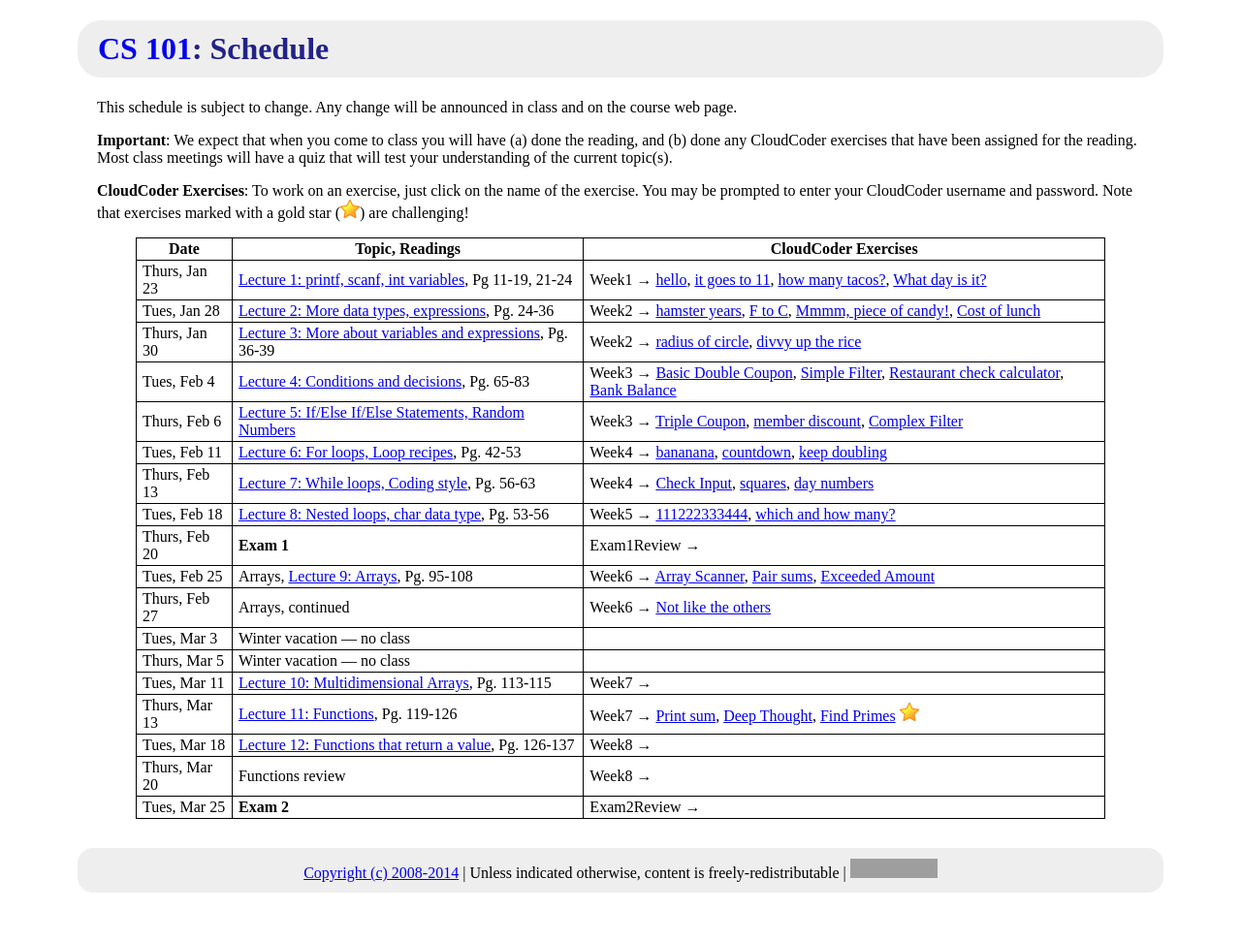
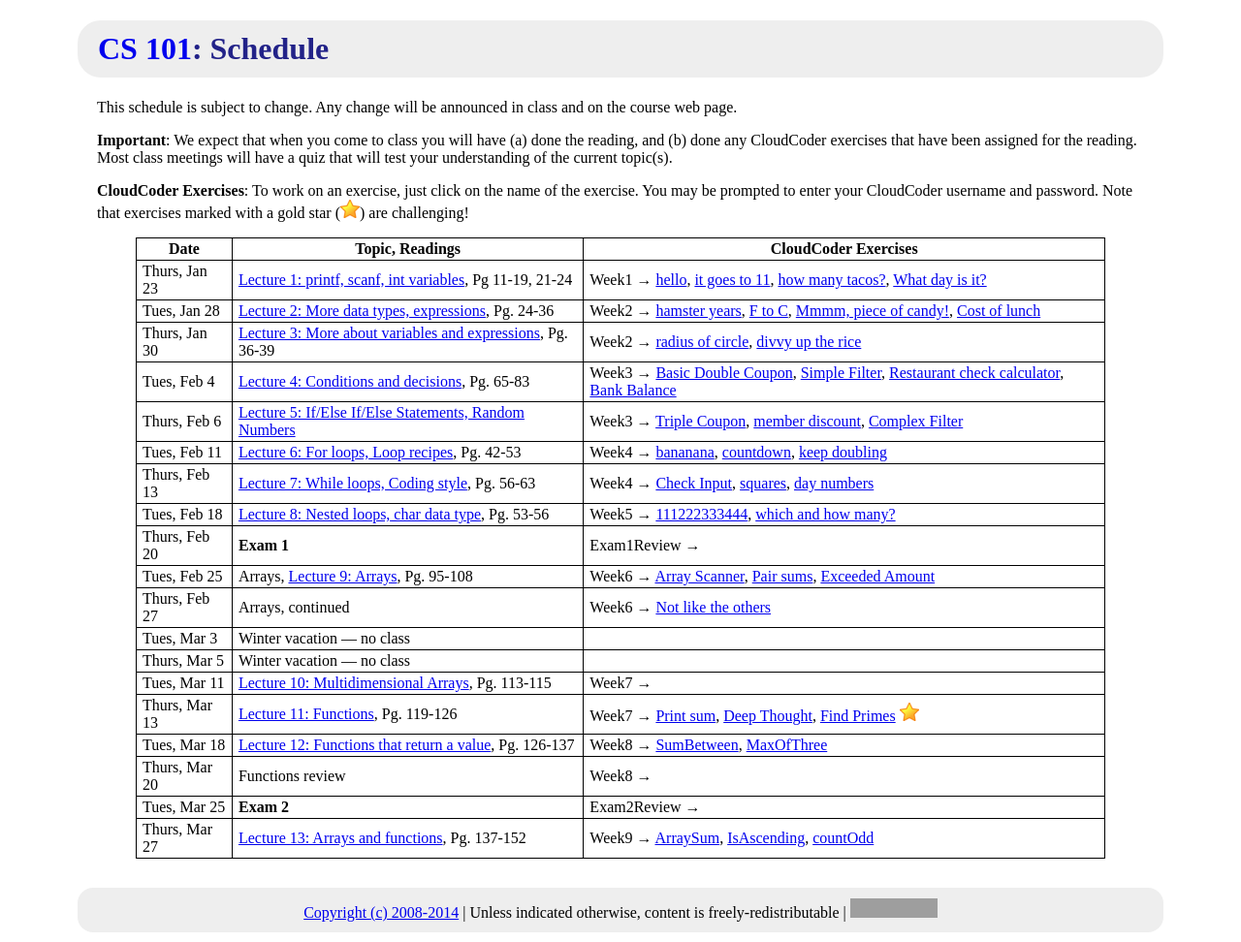
Before and after one commit to ycpcs/cs101-spring2014, a Jekyll site: the page built from schedule.md, in a window 1280 px wide. Shown: the whole page at 97% size. Built offline with Jekyll 4.4.1, drawn with Linux system fonts in a browser that asks for light colours; Markdown is read by kramdown in place of the engine named in the settings; before the commit the page ends 931 px from its top, so only the background shows below that; grey boxes are pictures that could not be loaded.

Commit message:
more CC problems

```diff
--- a/schedule.md
+++ b/schedule.md
@@ -27,9 +27,10 @@ announced in class and on the course web page.
 > Thurs, Mar 5 | Winter vacation &mdash; no class |
 > Tues, Mar 11 | [Lecture 10: Multidimensional Arrays](lectures/lecture10.html), Pg. 113-115 | Week7 &rarr;
 > Thurs, Mar 13 | [Lecture 11: Functions](lectures/lecture11.html), Pg. 119-126 | Week7 &rarr; [Print sum](https://cs.ycp.edu/cloudcoder/#exercise?c=5,p=110), [Deep Thought](https://cs.ycp.edu/cloudcoder/#exercise?c=5,p=111), [Find Primes](https://cs.ycp.edu/cloudcoder/#exercise?c=5,p=112) <img src="{{site.url}}/images/goldstar-tiny.png" />
-> Tues, Mar 18 | [Lecture 12: Functions that return a value](lectures/lecture12.html), Pg. 126-137 | Week8 &rarr;
+> Tues, Mar 18 | [Lecture 12: Functions that return a value](lectures/lecture12.html), Pg. 126-137 | Week8 &rarr; [SumBetween](https://cs.ycp.edu/cloudcoder/#exercise?c=5,p=116), [MaxOfThree](https://cs.ycp.edu/cloudcoder/#exercise?c=5,p=117)
 > Thurs, Mar 20 | Functions review | Week8 &rarr;
 > Tues, Mar 25 | **Exam 2** | Exam2Review &rarr;
+> Thurs, Mar 27 | [Lecture 13: Arrays and functions](lectures/lecture13.html), Pg. 137-152 | Week9 &rarr; [ArraySum](https://cs.ycp.edu/cloudcoder/#exercise?c=5,p=113), [IsAscending](https://cs.ycp.edu/cloudcoder/#exercise?c=5,p=115), [countOdd](https://cs.ycp.edu/cloudcoder/#exercise?c=5,p=114)
 
 <!-- vim:set wrap: ­-->
 <!-- vim:set linebreak: -->
```
Also changed, not shown: lectures/lecture12.md (+1 -1 lines), lectures/lecture13.md (+1 -1 lines).
